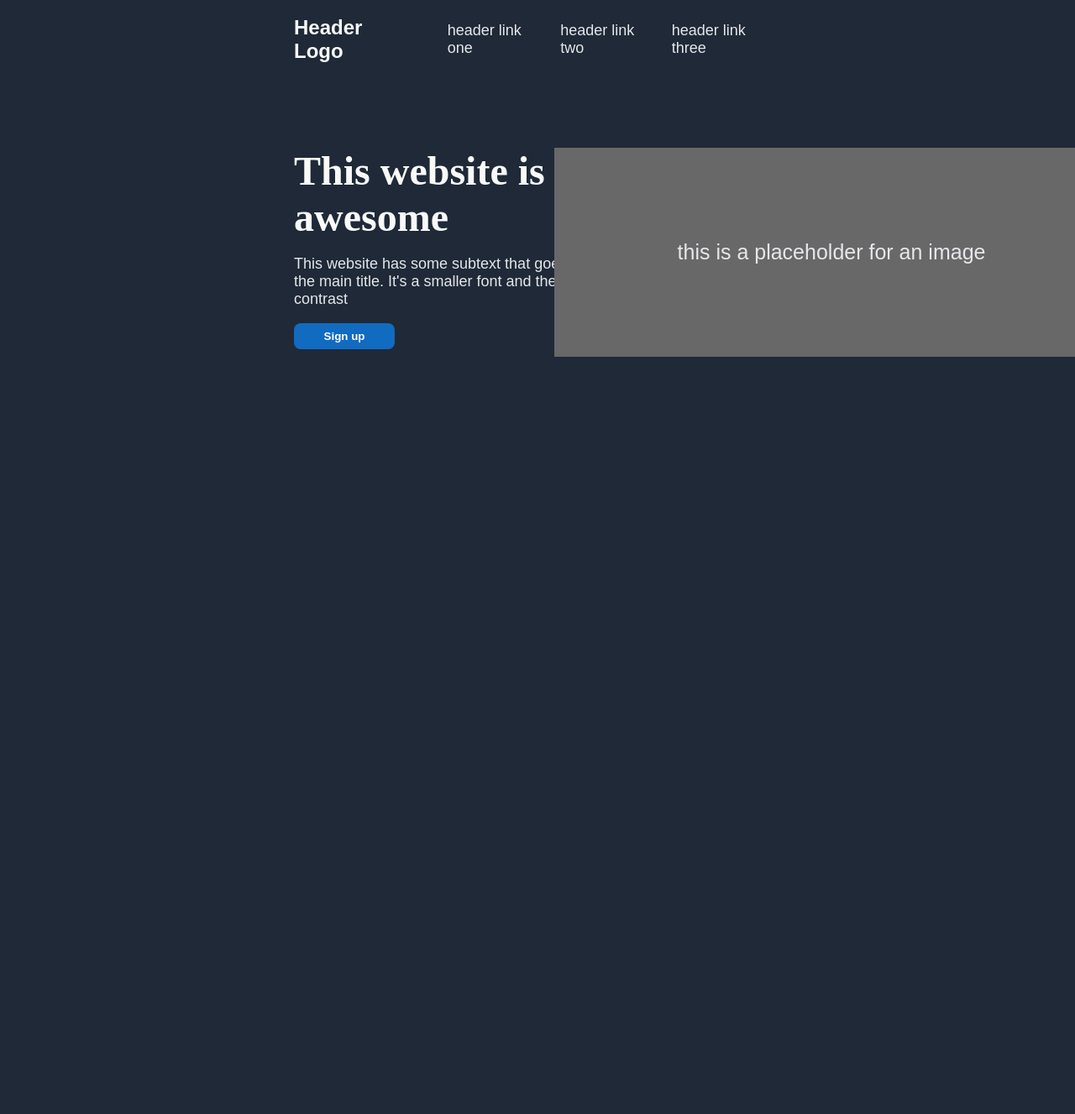
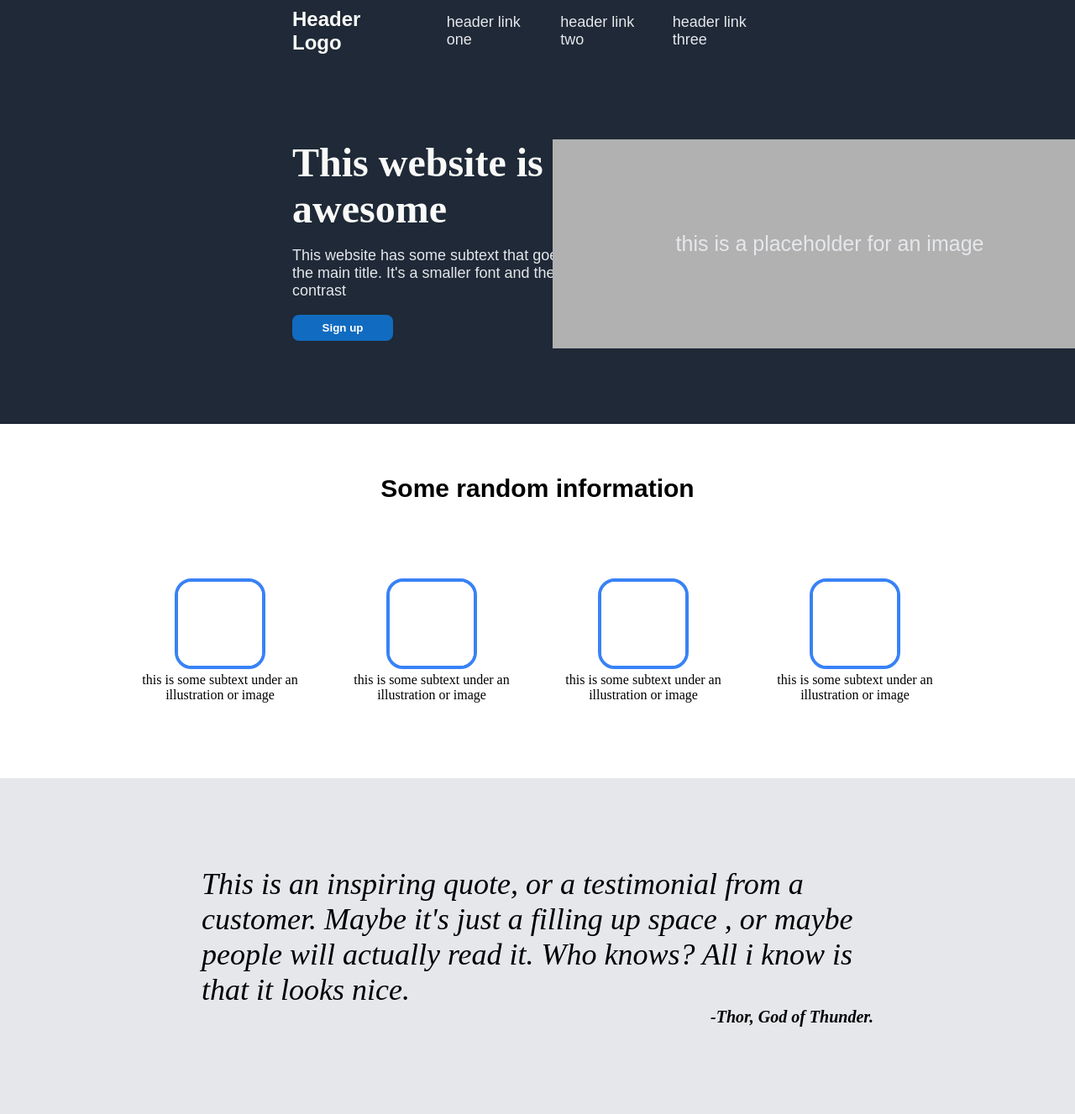
Before and after one commit to OnionPowder01/Landing-Page, a plain HTML site: page index.html in a window 1280 px wide. Shown: the top 1327 px of the page at 84% size. Before the commit the page ends 800 px from the top, so only its background shows below. Drawn offline with Linux system fonts and the light colour scheme.

Commit message:
Add more sections + css

```diff
--- a/css/index.css
+++ b/css/index.css
@@ -1,22 +1,31 @@
-body {
-    margin-left: 350px;
-    margin-right: 350px;
+
+.same-color1 {
+    margin: -10px;
     background:#1F2937;
+    padding-bottom: 90px;
+
+
 }
 
 .header {
     display: flex;
+    margin-left: 350px;
+    margin-right: 350px;
     justify-content: space-between;
+    background:#1F2937;
     align-items: center;
 }
 
 .header2 {
+    margin-left: 350px;
+    margin-right: 350px;
     margin-top: 90px;
     display: flex;
     flex-direction: column;
     max-height: 410px;
     flex-wrap: wrap;
     justify-content: space-between;
+    background:#1F2937;
 }
 
 .left {
@@ -54,6 +63,7 @@ body {
 }
 
 .logo {
+    display: flex;
     font-size: 24px;
     font-family:Arial, Helvetica, sans-serif;
     color: #F9FAF8;
@@ -65,7 +75,7 @@ body {
     font-size: 18px;
     font-family:Arial, Helvetica, sans-serif;
     color: #E5E7EB;
-    display:flex;
+    display: flex;
     gap: 15px;
 }
 
@@ -74,7 +84,7 @@ body {
     height: 249px;
     width: 660px;
     margin-left: -130px;
-    background: rgb(104, 104, 104);
+    background: rgb(177, 177, 177);
     font-size: 25px;
     font-family:Arial, Helvetica, sans-serif;
     justify-content: center;
@@ -94,6 +104,59 @@ button {
     max-width: 120px;
   }
 
+.container {
+    margin-top: 90px;
+    display: flex;
+    justify-content: center;
+    gap: 52px;
+    text-align: center;
+    background: white;
+    margin-bottom: 90px;
+
+}
+
+.info {
+    max-width: 200px;
+}
+
+.title {
+    font-family:Arial, Helvetica, sans-serif;
+    margin-top: 70px;
+    text-align: center;
+    font-size: 30px;
+    font-weight: 900;
+    color: black;
+  }
+
+.quote-section {
+    display:flex;
+    flex-direction: column;
+    justify-content: center;
+    align-items: center;
+    height: 400px;
+    width: auto;
+    margin: -10px;
+    background: #E5E7EB ;
+    margin-top: 90px
+
+}
+
+.quote {
+    display: flex;
+    flex-flow: row-reverse wrap;
+    width: 800px;
+    font-size: 36px;
+    font-weight: lighter;
+    font-style:italic;
+}
+
+.author {
+    font-size: 20px;
+    font-weight: bold;
+    justify-content: flex-end;
+    align-items: flex-end;
+}
+
 
 a {
     text-decoration: none;
@@ -103,3 +166,12 @@ a {
 ul {
     list-style-type: none;
 }
+
+img {
+    width: 100px;
+    height: 100px;
+    border: 4px solid #3882F6;
+    border-radius: 20px;
+
+
+}
--- a/index.html
+++ b/index.html
@@ -6,6 +6,7 @@
     <link rel="stylesheet" href="./css/index.css">
   </head>
   <body>
+  <div class="same-color1">
     <div class="header">
         <div class="logo">
           Header Logo
@@ -35,10 +36,41 @@
         this is a placeholder for an image
         </div>
       </div>
+  </div>
+</div>
 
+  <div class="title"> Some random information </div>
+
+  <div class="container">
+
+    <div class="info">
+      <img src="./images/white.png" alt="chili">
+      <div class="text">this is some subtext under an illustration or image</div>
+    </div>
+
+    <div class="info">
+      <img src="./images/white.png" alt="chili">
+      <div class="text">this is some subtext under an illustration or image</div>
+    </div>
+
+    <div class="info">
+      <img src="./images/white.png" alt="chili">
+      <div class="text">this is some subtext under an illustration or image</div>
+    </div>
+
+    <div class="info">
+      <img src="./images/white.png" alt="chili">
+      <div class="text">this is some subtext under an illustration or image</div>
+    </div>
   </div>
 
-
+  <div class="quote-section">
+    <div class="quote">
+      This is an inspiring quote, or a testimonial from a customer. Maybe it's just a filling up space
+      , or maybe people will actually read it. Who knows? All i know is that it looks nice.
+      <div class="author">-Thor, God of Thunder.</div>
+    </div>
+  </div>
 
 
 
```
Also changed, not shown: images/white.jpg (added), images/white.png (added).
